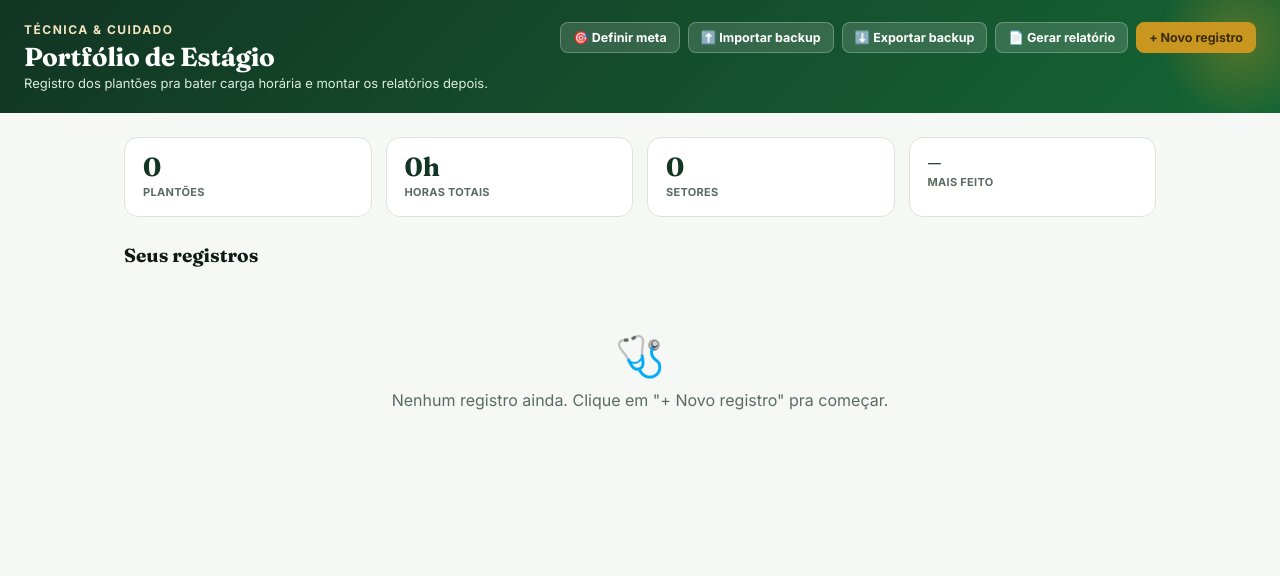
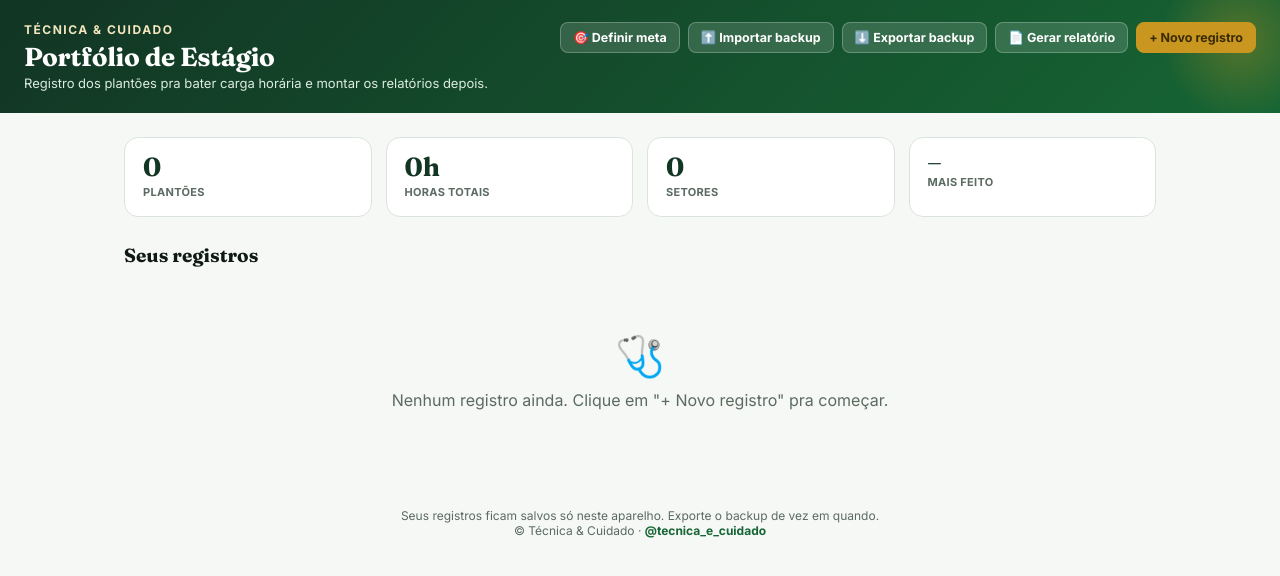
Before and after one commit to Tecnicaecuidado/estagionobolso, a plain HTML site: page index.html in a window 1280 px wide. Drawn offline with Linux system fonts and the light colour scheme.

Commit message:
Add files via upload

```diff
--- a/index.html
+++ b/index.html
@@ -601,5 +601,6 @@ window.addEventListener('beforeunload', (e)=>{
 
 renderAll();
 </script>
+<div style="text-align:center;font-size:12px;color:#5b6b62;padding:24px 16px 32px">Seus registros ficam salvos só neste aparelho. Exporte o backup de vez em quando.<br>© Técnica &amp; Cuidado · <a href="https://instagram.com/tecnica_e_cuidado" target="_blank" rel="noopener" style="color:#166534;font-weight:700;text-decoration:none">@tecnica_e_cuidado</a></div>
 </body>
 </html>
```
